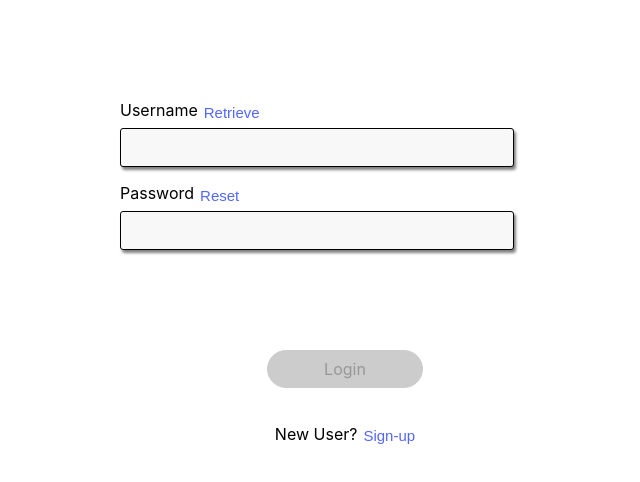
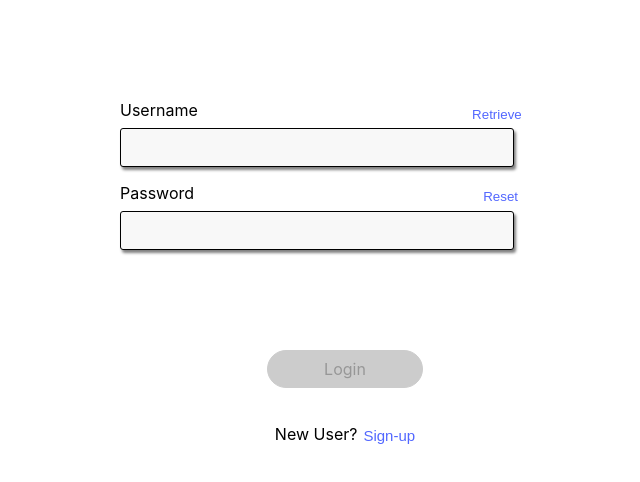
Before and after one commit to manvi0812/login-form-assignment, a React (Create React App) app: page / in a window 1280 px wide. Shown: the top 482 px of the page, without its empty margins (295-935 px from the left). Built offline with nearby package versions, Linux system fonts and the light colour scheme.

Commit message:
Update Input.jsx

```diff
--- a/src/shared/formUIElements/Input.jsx
+++ b/src/shared/formUIElements/Input.jsx
@@ -2,7 +2,6 @@ import React, { useReducer, useEffect } from "react";
 import "./Input.css";
 
 import { validate } from "../util/validators";
-import Button from "./Button";
 // there are third parties like  "formic" which you can use in React to get form functionality for free.
 
 const inputReducer = (state, action) => {
@@ -19,7 +18,11 @@ const inputReducer = (state, action) => {
         isTouched: true,
       };
     }
-
+    case "RESET": {
+      return {
+        value: "",
+      };
+    }
     default:
       return state;
   }
@@ -54,6 +57,14 @@ const Input = (props) => {
     });
   };
 
+  const resetHandler = (e) => {
+    e.preventDefault();
+    // console.log(inputState.value);
+    dispatch({
+      type: "RESET",
+    });
+  };
+
   const element =
     props.element === "input" ? (
       <input
@@ -63,7 +74,6 @@ const Input = (props) => {
         onChange={changeHandler}
         onBlur={touchHandler}
         value={inputState.value} // bind the value prop to inputState.value so we have 2-way binding again.
-        // onInvalid={invalidHandler}
       />
     ) : (
       <textarea
@@ -81,7 +91,9 @@ const Input = (props) => {
       }`}>
       <div className='row'>
         <label htmlFor={props.id}>{props.label}</label>
-        <Button val={props.retrieve} />
+        <button onClick={resetHandler} className='reset-options'>
+          {props.retrieve}
+        </button>
       </div>
       {element}
       {!inputState.isValid && inputState.isTouched && <p>{props.errorText}</p>}
```
